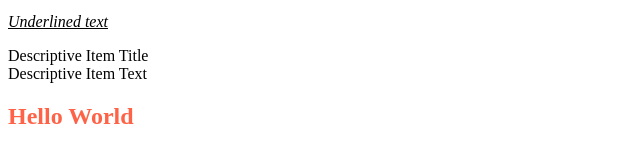
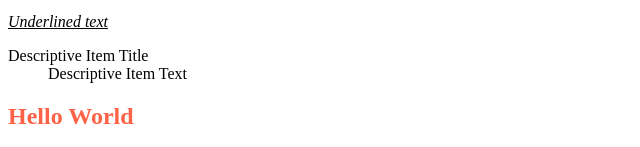
Before and after one commit to forrestjordan/forrestjordan.github.io, a plain HTML site: page html_midterm/find_errors.html in a window 1280 px wide. Shown: the part 1531-1678 px from the top of the page, 0-640 px from the left. Drawn offline with Linux system fonts and the light colour scheme.

Commit message:
Update find_errors.html

```diff
--- a/html_midterm/find_errors.html
+++ b/html_midterm/find_errors.html
@@ -61,7 +61,7 @@
 
     <dl>
         <dt>Descriptive Item Title</dt>
-        <dt>Descriptive Item Text</dt>
+        <dd>Descriptive Item Text</dd>
     </dl>
     <h2 style="color:Tomato;">Hello World</h2>
 </body>
```
